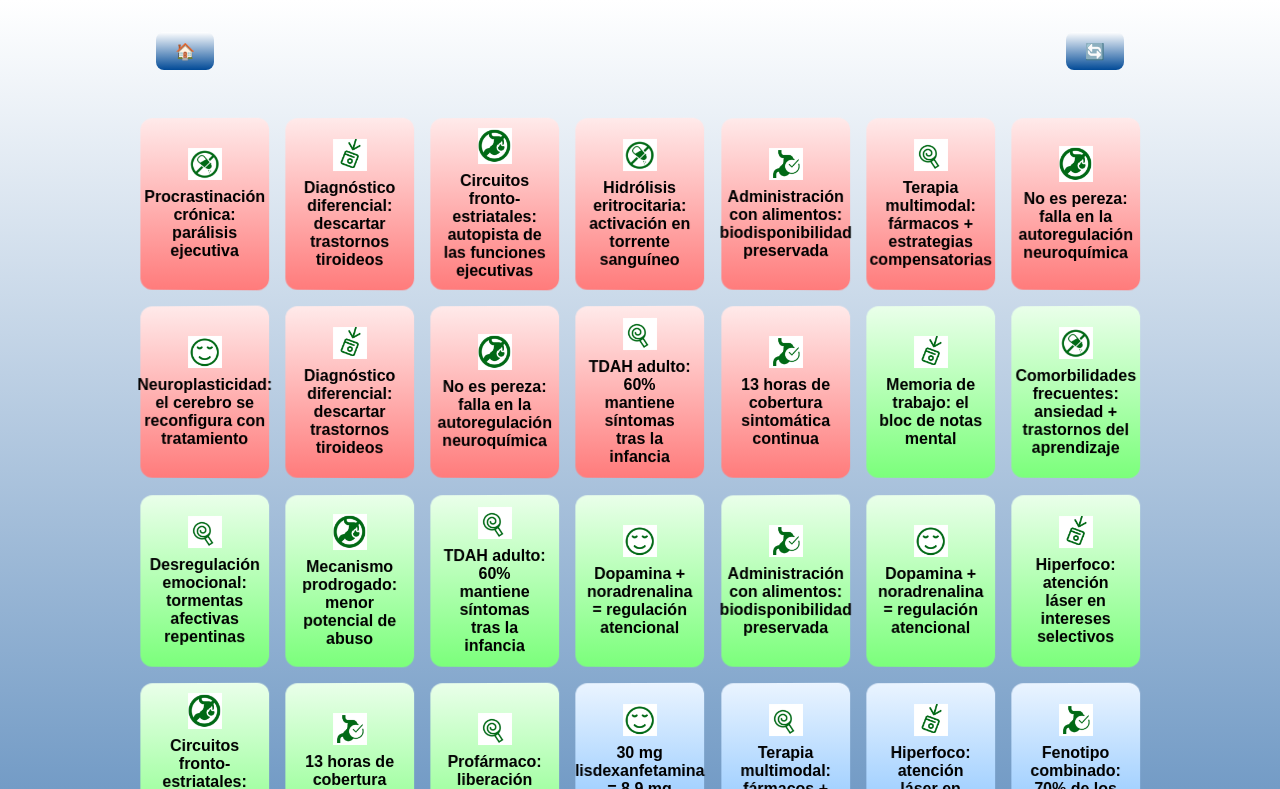
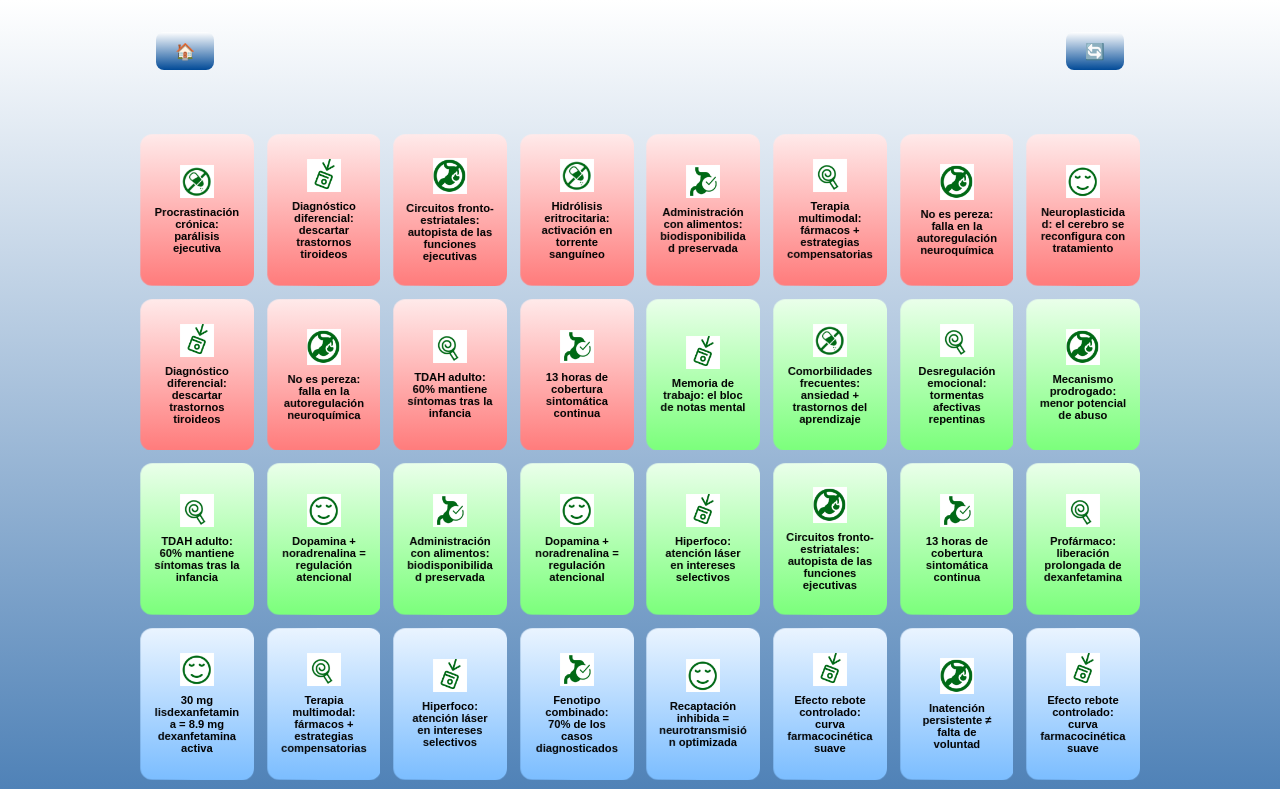
Before and after one commit to JoaquinEscobarDev/Memorize, a plain HTML site: page memorize.html in a window 1280 px wide. Shown: the top 789 px of the page. Drawn offline with Linux system fonts and the light colour scheme.

Commit message:
ajuste de estilos en el juego: optimización de la cuadrícula y mejoras en el diseño de tarjetas

```diff
--- a/style/memorize.css
+++ b/style/memorize.css
@@ -47,12 +47,14 @@ body {
 
 .game {
     display: grid;
-    grid-template-columns: repeat(auto-fit, minmax(120px, 1fr));
-    gap: 1rem;
+    grid-template-columns: repeat(auto-fit, minmax(100px, 1fr));
+    gap: 0.8rem;
     margin-top: 2rem;
     width: 90vw;
     max-width: 1000px;
+    padding: 1rem 0;
 }
+
 
 
 @keyframes gameEntry {
@@ -68,9 +70,10 @@ body {
 
 .card {
     width: 100%;
-    aspect-ratio: 3/4; /* Solo esta versión correcta */
+    aspect-ratio: 3/4;
     perspective: 1000px;
     animation: cardEntry 0.8s ease;
+    overflow: hidden; /* importante para que no se salga el contenido */
 }
 
 @keyframes cardEntry {
@@ -84,18 +87,28 @@ body {
     }
 }
 
+@media (max-width: 400px) {
+    .game {
+        grid-template-columns: repeat(auto-fit, minmax(80px, 1fr));
+    }
+}
+
 .icon {
-    width: 30%;
+    width: 35%;
     height: auto;
+    max-height: 40px;
+    object-fit: contain;
     margin-bottom: 0.5rem;
 }
 
 .text {
     font-family: Arial, sans-serif;
-    font-size: clamp(0.7rem, 2vw, 1rem);
+    font-size: clamp(0.5rem, 2vw, 0.7rem);
     padding: 0 5px;
     text-align: center;
+    word-break: break-word;
 }
+
 
 .card-inner {
     position: relative;
```
